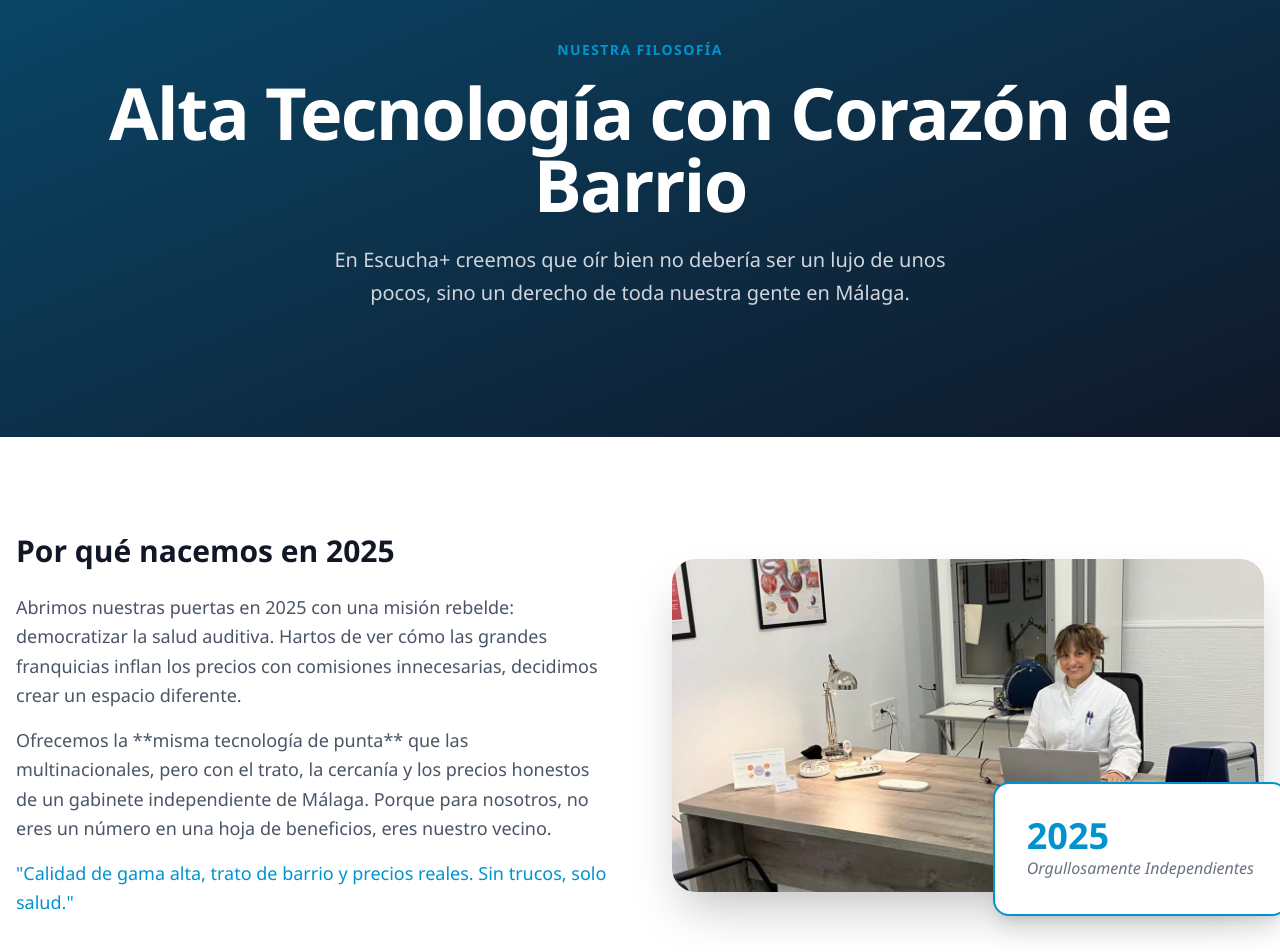
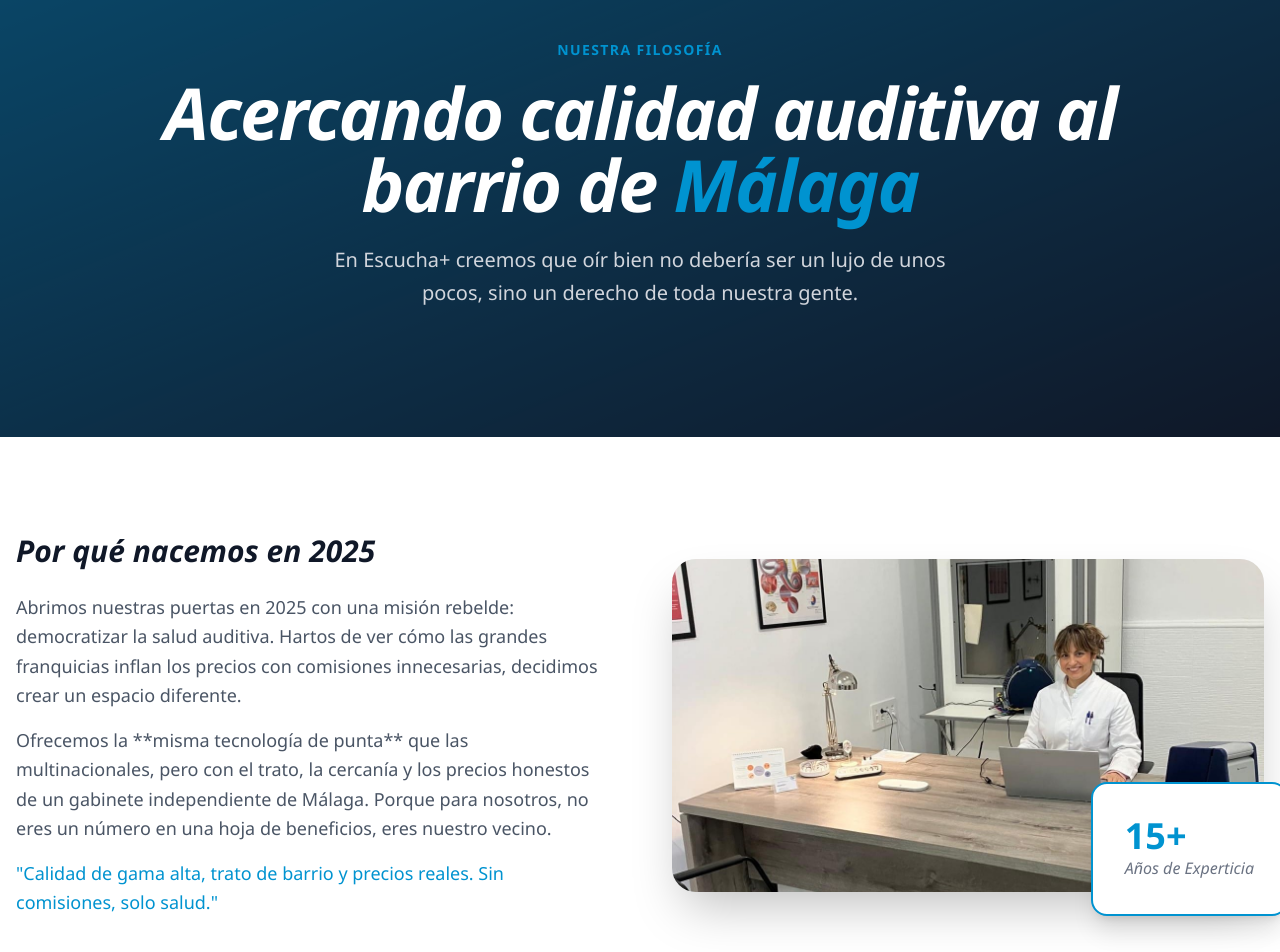
Before and after one commit to escuchamas/escuchamas, a React (Vite) app: page /sobre-nosotros in a window 1280 px wide. Shown: the part 160-1112 px from the top of the page. Built offline with nearby package versions, Linux system fonts and the light colour scheme.

Commit message:
Add files via upload

```diff
--- a/src/pages/About.jsx
+++ b/src/pages/About.jsx
@@ -9,7 +9,7 @@
         <div className="bg-white">
             <SEO
                 title="Sobre Nosotros | Escucha+"
-                description="Concebido en Málaga para la gente del barrio. Tecnología auditiva de gama alta al precio que merece, sin las comisiones de las franquicias."
+                description="Acercando calidad auditiva al barrio de Málaga. Tecnología de gama alta al precio que merece, sin las comisiones de las franquicias."
             />
 
             {/* Hero Section */}
@@ -19,9 +19,9 @@
                 </div>
                 <div className="relative max-w-[1200px] mx-auto px-4 text-center text-white">
                     <span className="text-[#0093d0] font-bold tracking-widest uppercase text-sm mb-4 block">Nuestra Filosofía</span>
-                    <h1 className="text-5xl md:text-7xl font-bold mb-6 tracking-tight">Alta Tecnología con Corazón de Barrio</h1>
+                    <h1 className="text-5xl md:text-7xl font-bold mb-6 tracking-tight italic">Acercando calidad auditiva al barrio de <span className="text-[#0093d0]">Málaga</span></h1>
                     <p className="text-xl text-gray-300 max-w-2xl mx-auto leading-relaxed">
-                        En Escucha+ creemos que oír bien no debería ser un lujo de unos pocos, sino un derecho de toda nuestra gente en Málaga.
+                        En Escucha+ creemos que oír bien no debería ser un lujo de unos pocos, sino un derecho de toda nuestra gente.
                     </p>
                 </div>
             </div>
@@ -30,7 +30,7 @@
             <div className="container mx-auto px-4 py-24">
                 <div className="grid md:grid-cols-2 gap-16 items-center">
                     <div className="space-y-6">
-                        <h2 className="text-3xl font-bold text-gray-900">Por qué nacemos en 2025</h2>
+                        <h2 className="text-3xl font-bold text-gray-900 italic">Por qué nacemos en 2025</h2>
                         <div className="space-y-4 text-gray-600 leading-relaxed text-lg">
                             <p>
                                 Abrimos nuestras puertas en 2025 con una misión rebelde: democratizar la salud auditiva. Hartos de ver cómo las grandes franquicias inflan los precios con comisiones innecesarias, decidimos crear un espacio diferente.
@@ -39,7 +39,7 @@
                                 Ofrecemos la **misma tecnología de punta** que las multinacionales, pero con el trato, la cercanía y los precios honestos de un gabinete independiente de Málaga. Porque para nosotros, no eres un número en una hoja de beneficios, eres nuestro vecino.
                             </p>
                             <p className="font-medium text-[#0093d0]">
-                                "Calidad de gama alta, trato de barrio y precios reales. Sin trucos, solo salud."
+                                "Calidad de gama alta, trato de barrio y precios reales. Sin comisiones, solo salud."
                             </p>
                         </div>
                     </div>
@@ -48,8 +48,8 @@
                              <img src={aboutTeam} alt="Equipo Escucha+" className="w-full h-full object-cover" />
                         </div>
                         <div className="absolute -bottom-6 -right-6 bg-white p-8 rounded-2xl shadow-xl hidden md:block border-2 border-[#0093d0]">
-                            <div className="text-4xl font-bold text-[#0093d0]">2025</div>
-                            <div className="text-gray-500 font-medium italic">Orgullosamente Independientes</div>
+                            <div className="text-4xl font-bold text-[#0093d0]">15+</div>
+                            <div className="text-gray-500 font-medium italic">Años de Experticia</div>
                         </div>
                     </div>
                 </div>
@@ -89,7 +89,7 @@
                     <p className="text-gray-500">Profesionales certificados dedicados a tu bienestar.</p>
                 </div>
                 <div className="grid md:grid-cols-3 gap-12">
-                    <TeamMember name="Ana Torregrosa" role="Directora Técnica - Audióloga" />
+                    <TeamMember name="Ana Torregrosa" role="Directora Técnica - Audióloga (15 años de exp.)" />
                     <TeamMember name="Carlos Ruiz" role="Especialista en Audífonos" />
                     <TeamMember name="María López" role="Atención al Paciente" />
                 </div>
```
